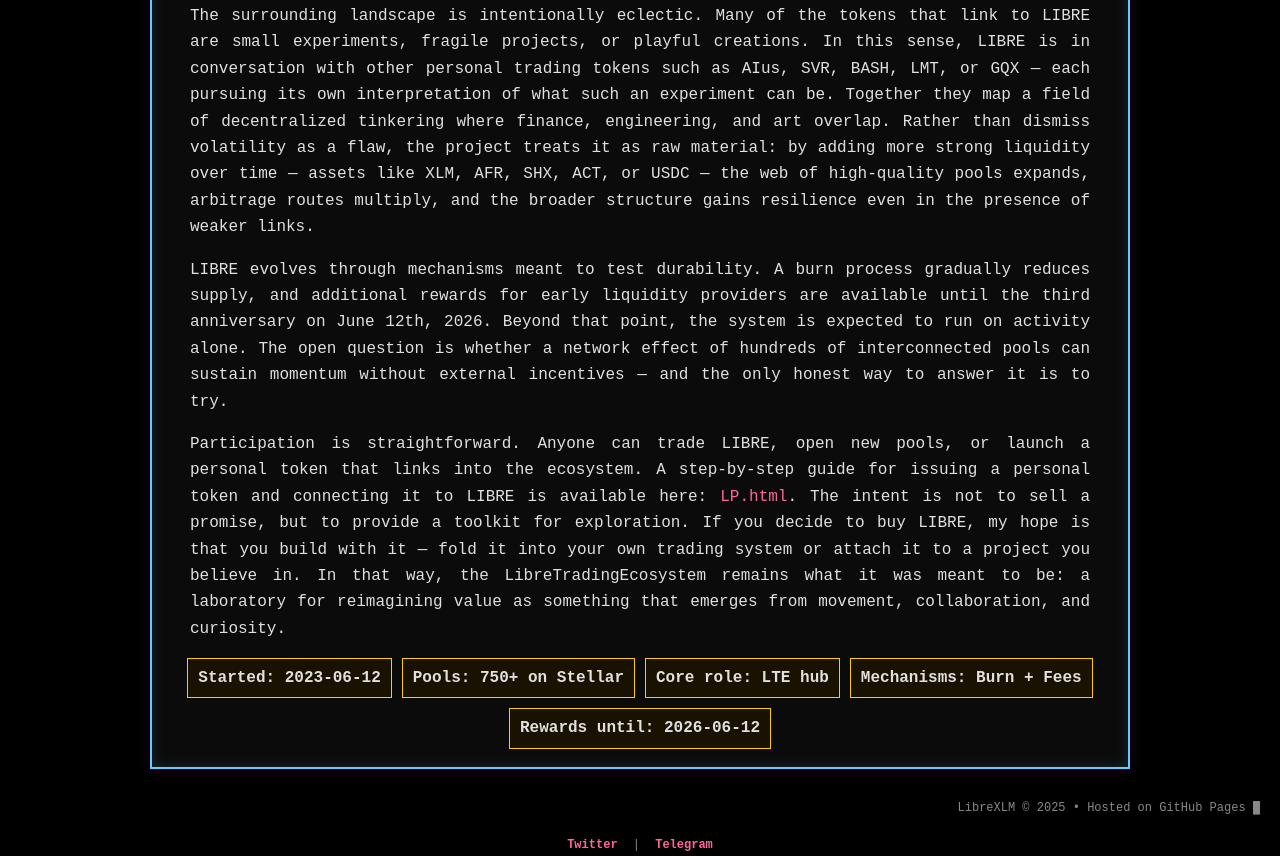
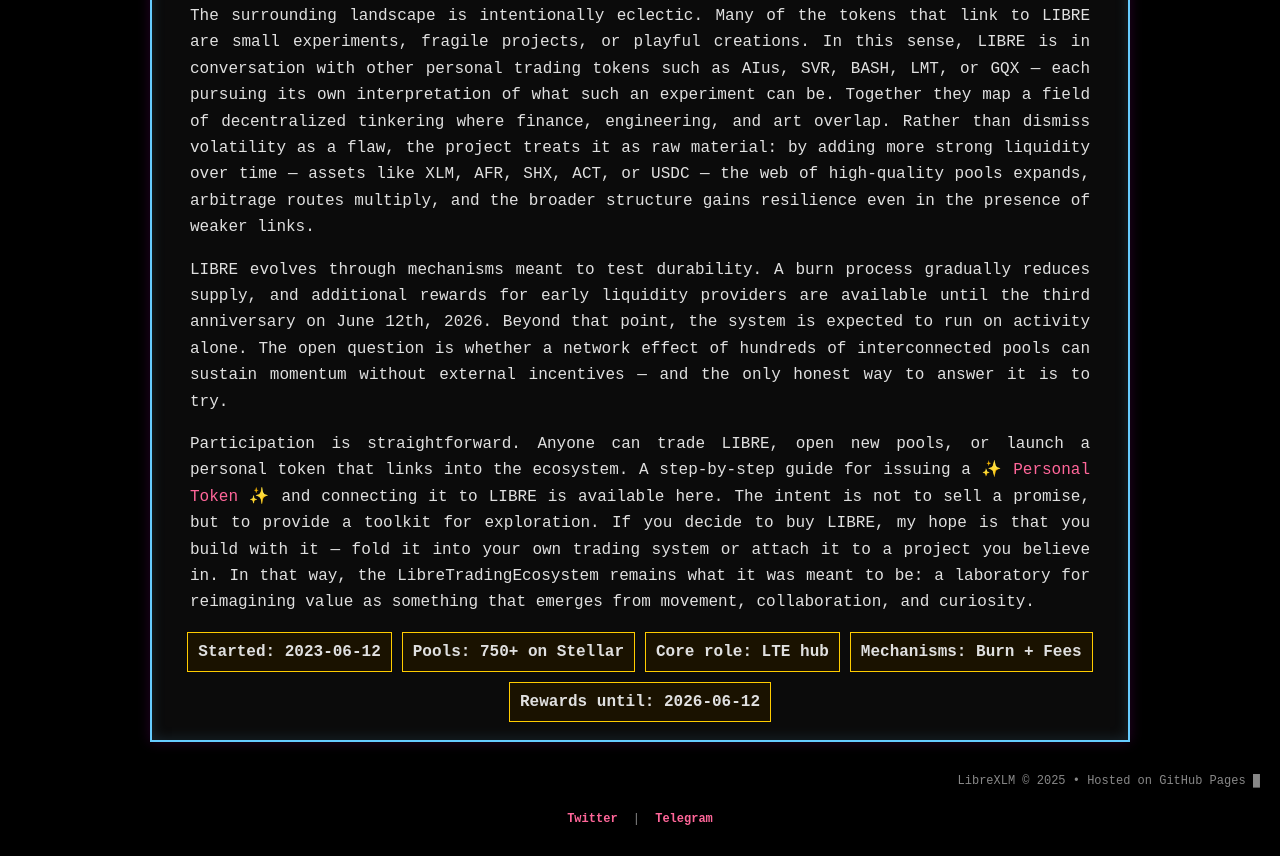
Before and after one commit to LibreXLM/librexlm.github.io, a plain HTML site: page LIBRE.html in a window 1280 px wide. Shown: the part 741-1597 px from the top of the page. After the commit the page ends 1571 px from the top, so only its background shows below. Drawn offline with Linux system fonts and the light colour scheme.

Commit message:
Update LIBRE.html

```diff
--- a/LIBRE.html
+++ b/LIBRE.html
@@ -84,7 +84,7 @@
         LIBRE evolves through mechanisms meant to test durability. A burn process gradually reduces supply, and additional rewards for early liquidity providers are available until the third anniversary on June 12th, 2026. Beyond that point, the system is expected to run on activity alone. The open question is whether a network effect of hundreds of interconnected pools can sustain momentum without external incentives — and the only honest way to answer it is to try.
       </p>
       <p>
-        Participation is straightforward. Anyone can trade LIBRE, open new pools, or launch a personal token that links into the ecosystem. A step‑by‑step guide for issuing a personal token and connecting it to LIBRE is available here: <a href="LP.html">LP.html</a>. The intent is not to sell a promise, but to provide a toolkit for exploration. If you decide to buy LIBRE, my hope is that you build with it — fold it into your own trading system or attach it to a project you believe in. In that way, the LibreTradingEcosystem remains what it was meant to be: a laboratory for reimagining value as something that emerges from movement, collaboration, and curiosity.
+        Participation is straightforward. Anyone can trade LIBRE, open new pools, or launch a personal token that links into the ecosystem. A step‑by‑step guide for issuing a  <a href="Tutorial.html" class="highlight">✨ Personal Token ✨</a> and connecting it to LIBRE is available here. The intent is not to sell a promise, but to provide a toolkit for exploration. If you decide to buy LIBRE, my hope is that you build with it — fold it into your own trading system or attach it to a project you believe in. In that way, the LibreTradingEcosystem remains what it was meant to be: a laboratory for reimagining value as something that emerges from movement, collaboration, and curiosity.
       </p>
     </div>
     <div class="factbar">
```
